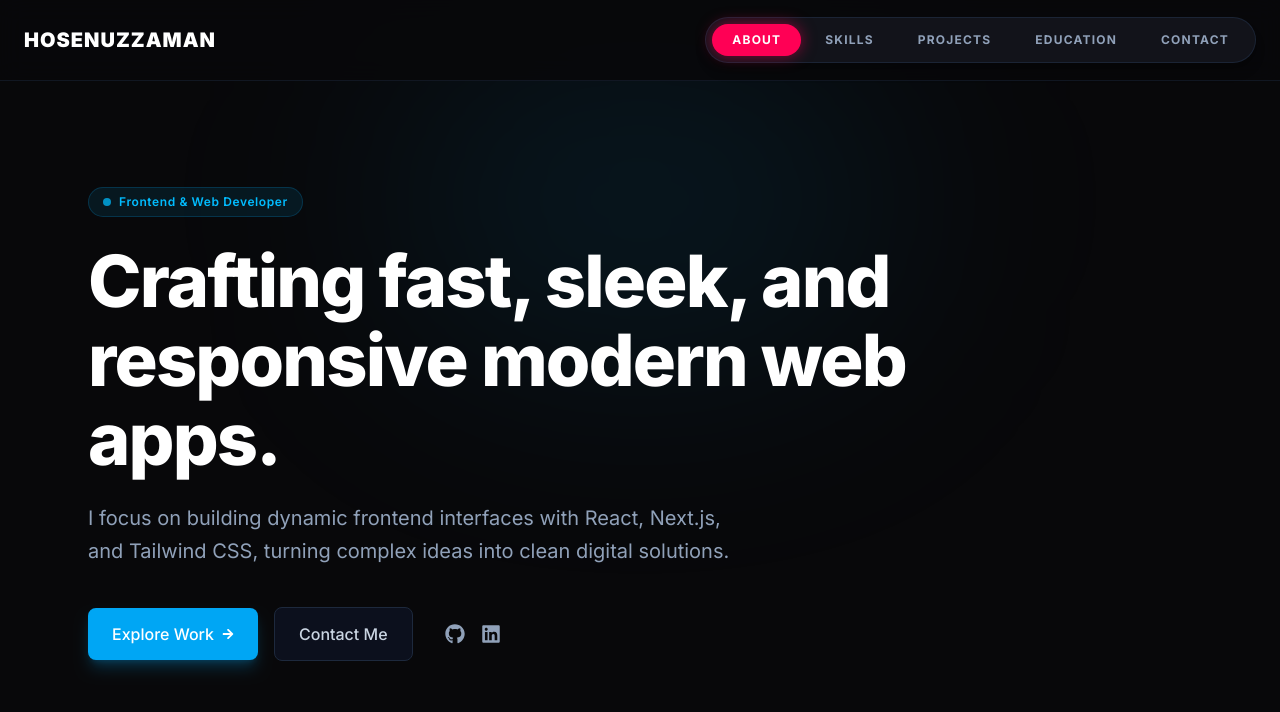
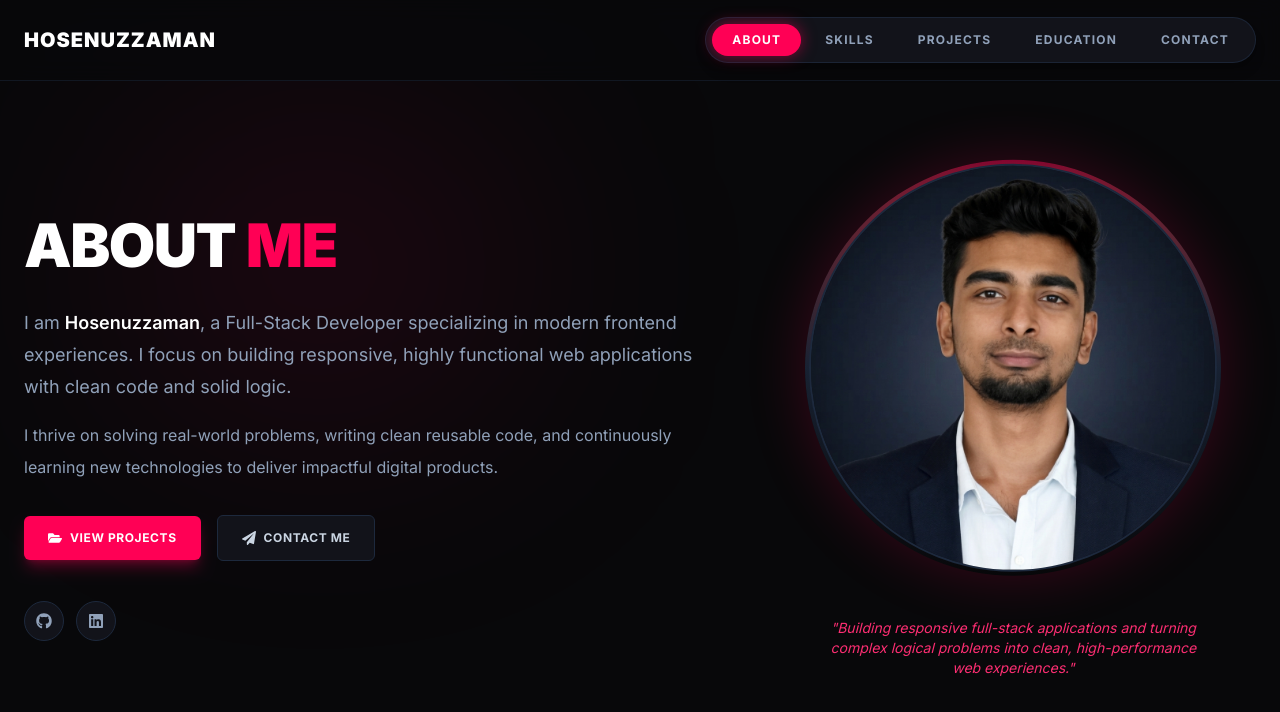
Before and after one commit to shawon2911/My-Portfolio, a Next.js app: page / in a window 1280 px wide. Shown: the top 712 px of the page. Built offline with nearby package versions, Linux system fonts and the light colour scheme.

Commit message:
about me section done

```diff
--- a/src/Components/sections/Hero.tsx
+++ b/src/Components/sections/Hero.tsx
@@ -1,79 +1,126 @@
+// components/Hero.tsx
+"use client";
 
-'use client';
-
-import { motion } from 'framer-motion';
-import { FaGithub, FaLinkedin, FaArrowRight } from 'react-icons/fa';
+import { motion } from "framer-motion";
+import Image from "next/image";
+import {
+  FaGithub,
+  FaLinkedin,
+  FaFolderOpen,
+  FaPaperPlane,
+} from "react-icons/fa";
 
 export default function Hero() {
   return (
-    <section className="relative min-h-screen flex flex-col justify-center max-w-6xl mx-auto px-6 pt-24 pb-12 overflow-hidden">
+    <section
+      id="about"
+      className="relative min-h-screen flex items-center pt-28 pb-16 max-w-7xl mx-auto px-6 overflow-hidden"
+    >
+      {/* Background Subtle Gradient Glow */}
+      <div className="absolute top-1/3 left-1/4 -translate-x-1/2 -translate-y-1/2 w-[400px] h-[300px] bg-[#ff0055]/10 blur-[130px] rounded-full pointer-events-none -z-10" />
 
-      {/* Background Ambient Light Effect */}
-      <div className="absolute top-1/4 left-1/2 -translate-x-1/2 -translate-y-1/2 w-[500px] h-[300px] bg-sky-500/10 blur-[120px] rounded-full pointer-events-none -z-10" />
+      <div className="grid grid-cols-1 lg:grid-cols-12 gap-12 items-center w-full">
+        {/* LEFT COLUMN: Text & Actions */}
+        <motion.div
+          className="lg:col-span-7 flex flex-col items-start"
+          initial={{ opacity: 0, x: -30 }}
+          animate={{ opacity: 1, x: 0 }}
+          transition={{ duration: 0.6 }}
+        >
+          {/* Main Headline with Pink Accent */}
+          <h1 className="text-4xl sm:text-6xl font-black tracking-tight text-white uppercase leading-tight">
+            ABOUT <span className="text-[#ff0055]">ME</span>
+          </h1>
 
-      {/* Hero Badge */}
-      <motion.div
-        initial={{ opacity: 0, y: 15 }}
-        animate={{ opacity: 1, y: 0 }}
-        transition={{ duration: 0.4 }}
-      >
-        <span className="inline-flex items-center gap-2 px-3.5 py-1.5 text-xs font-semibold tracking-wider text-sky-400 bg-sky-500/10 rounded-full border border-sky-500/20">
-          <span className="w-2 h-2 rounded-full bg-sky-400 animate-pulse" />
-          Frontend & Web Developer
-        </span>
-      </motion.div>
+          {/* Short Bio */}
+          <p className="mt-6 text-slate-400 text-base sm:text-lg leading-8 max-w-2xl">
+           I am{" "}
+    <span className="text-white font-semibold">Hosenuzzaman</span>,
+    a Full-Stack Developer specializing in modern frontend experiences. I focus on building responsive, highly functional web applications with clean code and solid logic.
+          </p>
 
-      {/* Main Headline */}
-      <motion.h1
-        className="text-4xl sm:text-6xl lg:text-7xl font-extrabold tracking-tight mt-6 text-white max-w-4xl leading-[1.1]"
-        initial={{ opacity: 0, y: 20 }}
-        animate={{ opacity: 1, y: 0 }}
-        transition={{ duration: 0.5, delay: 0.1 }}
-      >
-        Crafting fast, sleek, and responsive modern web apps.
-      </motion.h1>
+          <p className="mt-4 text-slate-400 text-base sm:text-base leading-8 max-w-2xl">
+            I thrive on solving real-world problems, writing clean reusable
+            code, and continuously learning new technologies to deliver
+            impactful digital products.
+          </p>
 
-      {/* Paragraph */}
-      <motion.p
-        className="text-lg sm:text-xl text-slate-400 mt-6 max-w-2xl leading-relaxed"
-        initial={{ opacity: 0, y: 20 }}
-        animate={{ opacity: 1, y: 0 }}
-        transition={{ duration: 0.5, delay: 0.2 }}
-      >
-        I focus on building dynamic frontend interfaces with React, Next.js, and Tailwind CSS, turning complex ideas into clean digital solutions.
-      </motion.p>
-
-      {/* Actions */}
-      <motion.div
-        className="mt-10 flex flex-wrap items-center gap-4"
-        initial={{ opacity: 0, y: 20 }}
-        animate={{ opacity: 1, y: 0 }}
-        transition={{ duration: 0.5, delay: 0.3 }}
-      >
+          {/* Primary Action Buttons */}
+          <div className="mt-8 flex flex-wrap items-center gap-4">
             <a
               href="#projects"
-          className="inline-flex items-center gap-2 px-6 py-3.5 rounded-lg font-medium bg-sky-500 hover:bg-sky-600 text-white transition-all duration-200 shadow-lg shadow-sky-500/25 hover:shadow-sky-500/40"
+              className="inline-flex items-center gap-2 px-6 py-3.5 rounded-md text-xs font-bold tracking-wider text-white bg-[#ff0055] hover:bg-[#e0004c] transition-all duration-200 uppercase shadow-lg shadow-[#ff0055]/30"
             >
-          Explore Work <FaArrowRight className="text-xs" />
+              <FaFolderOpen className="text-sm" />
+              VIEW PROJECTS
             </a>
 
             <a
               href="#contact"
-          className="px-6 py-3.5 rounded-lg font-medium border border-slate-800 bg-slate-900/60 hover:bg-slate-800/80 text-slate-300 transition-colors duration-200"
+              className="inline-flex items-center gap-2 px-6 py-3.5 rounded-md text-xs font-bold tracking-wider text-slate-300 bg-[#12131a] hover:bg-[#1a1c26] border border-slate-800 transition-colors duration-200 uppercase"
             >
-          Contact Me
+              <FaPaperPlane className="text-sm" />
+              CONTACT ME
             </a>
+          </div>
 
-        <div className="flex items-center gap-4 ml-4 text-xl text-slate-400">
-          <a href="https://github.com" target="_blank" rel="noreferrer" className="hover:text-sky-400 transition-colors">
-            <FaGithub />
+          {/* Circle Social Links */}
+          <div className="mt-10 flex items-center gap-3">
+            {[
+              { icon: <FaGithub />, href: "https://github.com" },
+              { icon: <FaLinkedin />, href: "https://linkedin.com" },
+            ].map((social, idx) => (
+              <a
+                key={idx}
+                href={social.href}
+                target="_blank"
+                rel="noreferrer"
+                className="w-10 h-10 rounded-full bg-[#12131a] border border-slate-800 flex items-center justify-center text-slate-400 hover:text-white hover:border-[#ff0055] hover:bg-[#ff0055]/10 transition-all duration-200 text-base"
+              >
+                {social.icon}
               </a>
-          <a href="https://linkedin.com" target="_blank" rel="noreferrer" className="hover:text-sky-400 transition-colors">
-            <FaLinkedin />
-          </a>
+            ))}
           </div>
         </motion.div>
 
+        {/* RIGHT COLUMN: Larger Animated Profile Photo Frame & Quote */}
+        <motion.div
+          className="lg:col-span-5 flex flex-col items-center justify-center"
+          initial={{ opacity: 0, x: 30 }}
+          animate={{ opacity: 1, x: 0 }}
+          transition={{ duration: 0.6, delay: 0.2 }}
+        >
+          {/* Continuous Bouncing/Floating Avatar Container */}
+          <motion.div
+            className="relative w-80 h-80 sm:w-[26rem] sm:h-[26rem] rounded-full p-1 bg-gradient-to-b from-[#ff0055]/50 via-slate-800/80 to-transparent shadow-[0_0_60px_rgba(255,0,85,0.2)]"
+            animate={{ y: [0, -12, 0] }}
+            transition={{
+              duration: 4,
+              repeat: Infinity,
+              repeatType: "loop",
+              ease: "easeInOut",
+            }}
+          >
+            <div className="w-full h-full rounded-full bg-[#12131a] overflow-hidden border-2 border-slate-800 flex items-center justify-center relative shadow-inner">
+              <Image
+                src="/portfolio-image.png"
+                alt="Profile Photo"
+                fill
+                sizes="(max-width: 640px) 320px, 416px"
+                className="object-cover object-top"
+                priority
+              />
+            </div>
+          </motion.div>
+
+          {/* Subtitle Quote */}
+          <div className="mt-8 text-center max-w-sm">
+            <p className="text-xs sm:text-sm text-[#fc2e72] italic">
+              &quot;Building responsive full-stack applications and turning complex logical problems into clean, high-performance web experiences.&quot;
+            </p>
+          </div>
+        </motion.div>
+      </div>
     </section>
   );
 }
```
Also changed, not shown: public/portfolio-image.png (added), public/profile.jpg (added). Lines whose indentation alone changed are shown as unchanged.
